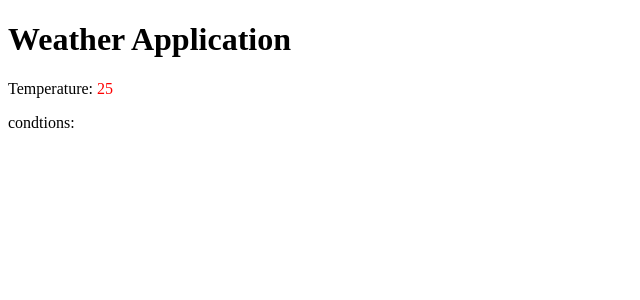
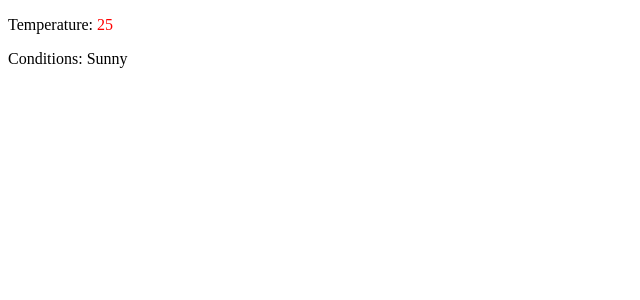
Before and after one commit to acciojob/conditional-weather-report-Ravi-Kumar-Yedla, a React app: page / in a window 1280 px wide. Shown: the top 300 px of the page, without its empty margins (0-640 px from the left). Built offline with nearby package versions, Linux system fonts and the light colour scheme.

Commit message:
finished

```diff
--- a/src/components/App.js
+++ b/src/components/App.js
@@ -1,27 +1,56 @@
 
-import React, { useEffect,useState} from "react";
+import React, { useEffect, useState } from "react";
 import './../styles/App.css';
 // import WeatherDisplay from "./WeatherDisplay";
 import WeatherDisplay from "./weatherDisplay";
-import { getImportCode } from "css-loader/dist/utils";
+
+
+const def = {temperature : 0, conditions : "Cool"}
+
+const App = () => {
+
+  const[data, setData] = useState(def)
+
+
+  useEffect(() => {
+    setTimeout(() => {
+      setData({ temperature: 25, conditions: "Sunny" })
+    }, 1000)
+  })
+
+  return (
+    <div>
+      <WeatherDisplay data={data} />
+    </div>
+  )
+}
+
+export default App
+
+
+// import React, { useEffect,useState} from "react";
+// import './../styles/App.css';
+// // import WeatherDisplay from "./WeatherDisplay";
+// import WeatherDisplay from "./weatherDisplay";
+// import { getImportCode } from "css-loader/dist/utils";
 
 
 
-function App() {
-  const [weather, setWeather] = useState({ temperature: 0, conditions: '' });
-getImportCode
-  useEffect(() => {
+// function App() {
+//   const [weather, setWeather] = useState({ temperature: 0, conditions: '' });
+// getImportCode
+//   useEffect(() => {
 
-    setWeather({ temperature: 25, conditions: 'Sunny' });
-  },[])
+//     setWeather({ temperature: 25, conditions: 'Sunny' });
+//   },[])
 
-  return (
-    <div>
-      <h1>Weather Application</h1>
-      {/* <WeatherDisplay temperature={weather.temperature} conditions={weather.conditions}/> */}
-     <WeatherDisplay weather = {weather} />
+//   return (
+//     <div>
+//       <h1>Weather Application</h1>
+//       {/* <WeatherDisplay temperature={weather.temperature} conditions={weather.conditions}/> */}
+//      <WeatherDisplay weather = {weather} />
 
-    </div>
-  );
-}
-export default App
+//     </div>
+//   );
+// }
+// export default App
--- a/src/components/WeatherDisplay.js
+++ b/src/components/WeatherDisplay.js
@@ -1,27 +1,49 @@
-// import Bluebird from 'cypress/types/bluebird'
 import React from 'react'
+
+const WeatherDisplay = (props) => {
+    const { data } = props;
+
+    // Define style for temperature based on the temperature value
+    const tempStyle = {
+        color: data.temperature > 20 ? "red" : "blue"
+    };
+
+    return (
+        <div>
+            {/* Apply tempStyle to the temperature */}
+            <p>Temperature: <span style={tempStyle}>{data.temperature}</span></p>
+            <p>Conditions: {data.conditions}</p>
+        </div>
+    );
+};
+
+export default WeatherDisplay;
+
+
+// // import Bluebird from 'cypress/types/bluebird'
+// import React from 'react'
 
 
 
-   function WeatherDisplay(props){
-      const {weather} = props
+//    function WeatherDisplay(props){
+//       const {weather} = props
 
-      const tempStyle = {
-        color : weather.temperature > 20 ? 'rgb(255, 0, 0)' : 'blue',
-      };
+//       const tempStyle = {
+//         color : weather.temperature > 20 ? 'rgb(255, 0, 0)' : 'blue',
+//       };
 
 
-  return (
-    <div>
-      <span>
-        {/* <p style={tempStyle}>Temperature: {temperature}</p>*/}
-        <p>Temperature: <span style={tempStyle}>{weather.temperature}</span></p>
-      <p>condtions: {weather.condition}</p>
-      </span>
+//   return (
+//     <div>
+//       <span>
+//         {/* <p style={tempStyle}>Temperature: {temperature}</p>*/}
+//         <p>Temperature: <span style={tempStyle}>{weather.temperature}</span></p>
+//       <p>condtions: {weather.condition}</p>
+//       </span>
 
-    </div>
-  )
-}
+//     </div>
+//   )
+// }
 
 
-export default WeatherDisplay
+// export default WeatherDisplay
```
